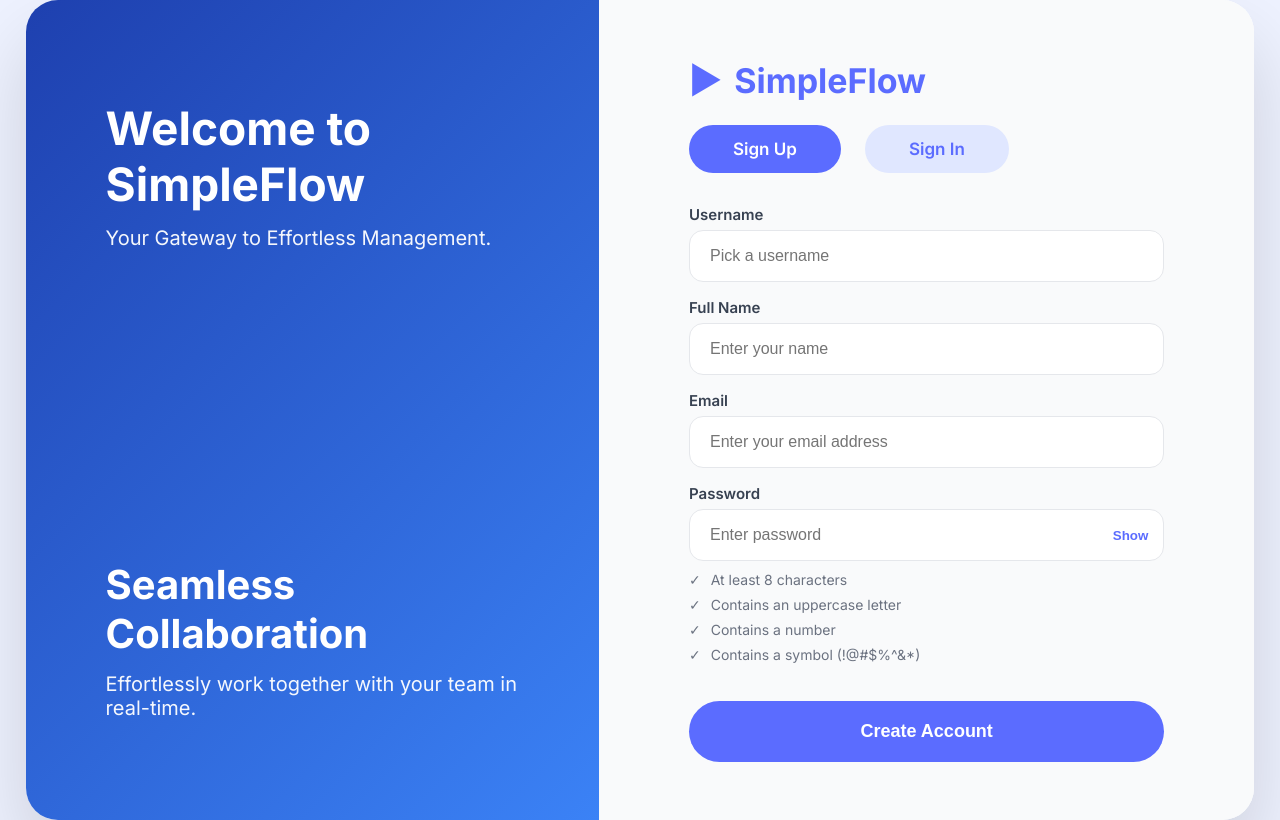
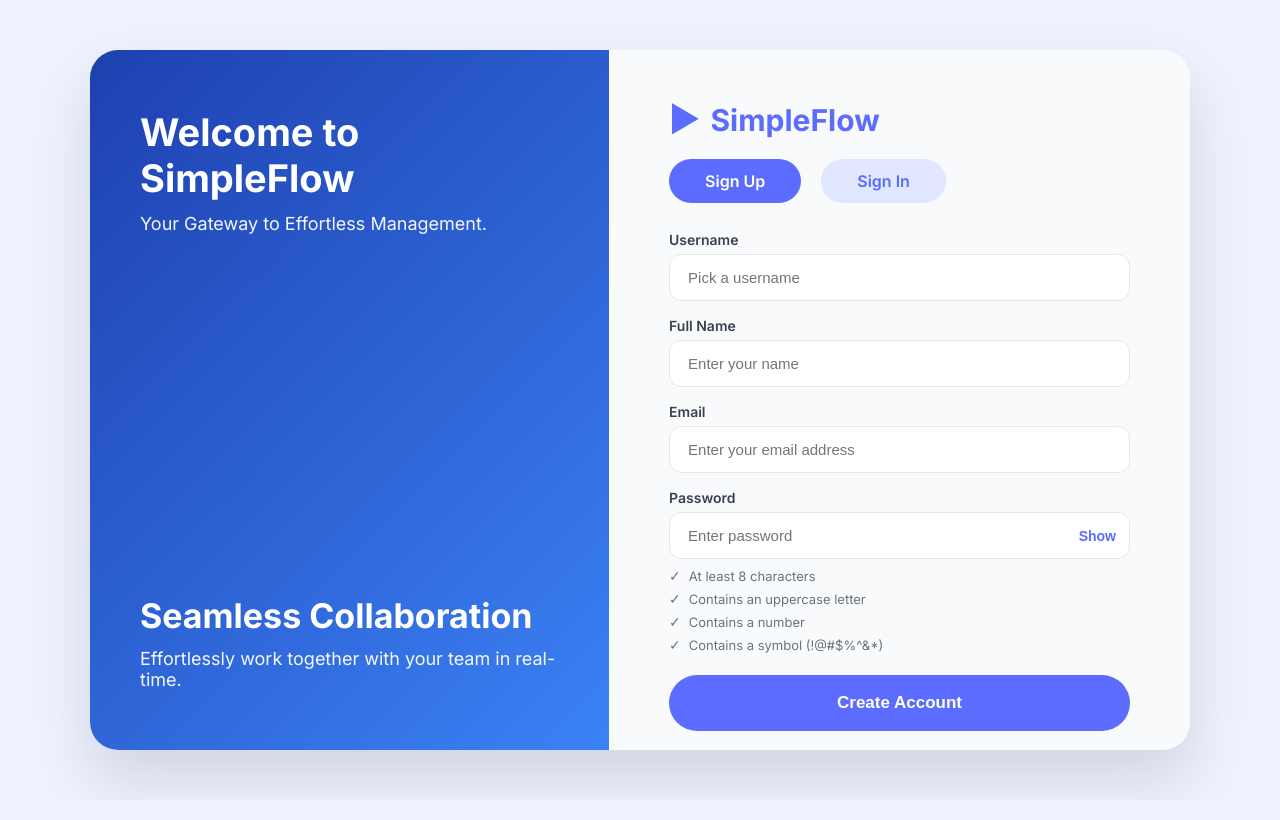
Before and after one commit to akbarizahra2005-source/Final_project_zahra_akbari_4041, a plain HTML site: page index.html in a window 1280 px wide. Drawn offline with Linux system fonts and the light colour scheme.

Commit message:
Update index.html

```diff
--- a/index.html
+++ b/index.html
@@ -15,7 +15,7 @@
         --primary-dark: #4f46e5;
         --border: #e5e7eb;
         --bg: #f9fafb;
-        --radius: 32px;
+        --radius: 28px;
         --success: #10b981;
         --error: #ef4444;
         --neutral: #6b7280;
@@ -34,24 +34,24 @@
         display: flex;
         align-items: center;
         justify-content: center;
+        padding: 20px;
       }
 
       .container {
-        width: 1400px;
-        max-width: 96%;
-        height: 820px;
+        width: 1100px;
+        max-width: 95%;
+        height: 700px;
         background: #fff;
         border-radius: var(--radius);
         display: flex;
         overflow: hidden;
-        box-shadow: 0 40px 80px rgba(0, 0, 0, 0.15);
+        box-shadow: 0 30px 60px rgba(0, 0, 0, 0.12);
       }
 
-      /* LEFT */
       .left-panel {
         flex: 1;
         background: linear-gradient(135deg, #1e40af, #3b82f6);
-        padding: 100px 80px;
+        padding: 60px 50px;
         display: flex;
         flex-direction: column;
         justify-content: space-between;
@@ -59,57 +59,58 @@
       }
 
       .left-panel h1 {
-        font-size: 46px;
+        font-size: 38px;
         font-weight: 700;
+        line-height: 1.2;
       }
       .left-panel p {
-        font-size: 20px;
-        margin-top: 14px;
+        font-size: 18px;
+        margin-top: 12px;
         opacity: 0.95;
       }
 
       .left-panel h2 {
-        font-size: 40px;
+        font-size: 34px;
         font-weight: 700;
       }
       .left-panel .bottom p {
-        font-size: 20px;
-        margin-top: 14px;
+        font-size: 18px;
+        margin-top: 12px;
       }
 
-      /* RIGHT */
       .right-panel {
-        flex: 1.15;
-        padding: 60px 90px;
+        flex: 1.1;
+        padding: 50px 60px;
         background: var(--bg);
       }
 
       .logo {
         display: flex;
         align-items: center;
-        font-size: 34px;
+        font-size: 30px;
         font-weight: 700;
         color: var(--primary);
-        margin-bottom: 24px;
+        margin-bottom: 20px;
       }
 
       .logo::before {
         content: "▶";
-        margin-right: 14px;
+        margin-right: 12px;
+        font-size: 32px;
       }
 
       .tabs {
         display: flex;
-        gap: 24px;
-        margin-bottom: 32px;
+        gap: 20px;
+        margin-bottom: 28px;
       }
 
       .tab {
-        padding: 14px 44px;
-        border-radius: 28px;
+        padding: 12px 36px;
+        border-radius: 24px;
         font-weight: 600;
         cursor: pointer;
-        font-size: 17px;
+        font-size: 16px;
       }
 
       .tab.active {
@@ -128,17 +129,17 @@
       label {
         display: block;
         margin-bottom: 6px;
-        font-size: 15px;
+        font-size: 14px;
         font-weight: 600;
         color: #374151;
       }
 
       input {
         width: 100%;
-        padding: 16px 20px;
+        padding: 14px 18px;
         border: 1px solid var(--border);
-        border-radius: 14px;
-        font-size: 16px;
+        border-radius: 12px;
+        font-size: 15px;
       }
 
       .input-wrapper {
@@ -147,7 +148,7 @@
 
       .toggle-password {
         position: absolute;
-        right: 16px;
+        right: 14px;
         top: 50%;
         transform: translateY(-50%);
         border: none;
@@ -155,18 +156,18 @@
         color: var(--primary);
         font-weight: 600;
         cursor: pointer;
+        font-size: 14px;
       }
 
-      /* PASSWORD RULES */
       .password-rules {
-        margin-top: 10px;
+        margin-top: 8px;
         display: flex;
         flex-direction: column;
-        gap: 8px;
+        gap: 6px;
       }
 
       .rule {
-        font-size: 14px;
+        font-size: 13px;
         color: var(--neutral);
         display: flex;
         align-items: center;
@@ -174,46 +175,61 @@
 
       .rule::before {
         content: "✓";
-        margin-right: 10px;
-        color: var(--neutral);
+        margin-right: 8px;
+        font-size: 14px;
       }
 
       .rule.valid {
         color: var(--success);
       }
-
       .rule.valid::before {
         color: var(--success);
       }
-
       .rule.invalid {
         color: var(--error);
       }
-
       .rule.invalid::before {
         color: var(--error);
       }
 
-      /* BUTTON */
       .submit {
-        margin-top: 22px;
+        margin-top: 6px;
         width: 100%;
-        padding: 20px;
+        padding: 18px;
         background: var(--primary);
         border: none;
-        border-radius: 36px;
+        border-radius: 32px;
         color: #fff;
-        font-size: 18px;
+        font-size: 17px;
         font-weight: 600;
         cursor: pointer;
       }
 
       .success {
-        margin-top: 16px;
+        margin-top: 14px;
         text-align: center;
         color: var(--success);
         font-weight: 600;
         display: none;
+      }
+
+      @media (max-width: 992px) {
+        .container {
+          flex-direction: column;
+          height: auto;
+          max-height: 90vh;
+        }
+        .left-panel {
+          padding: 50px 40px;
+          justify-content: center;
+          text-align: center;
+        }
+        .left-panel .bottom {
+          display: none;
+        }
+        .right-panel {
+          padding: 40px;
+        }
       }
     </style>
   </head>
@@ -240,18 +256,15 @@
         </div>
 
         <form id="form">
-          <!-- Sign Up -->
           <div id="signup-form">
             <div class="form-group">
               <label>Username</label>
               <input placeholder="Pick a username" />
             </div>
-
             <div class="form-group">
               <label>Full Name</label>
               <input id="name" placeholder="Enter your name" />
             </div>
-
             <div class="form-group">
               <label>Email</label>
               <input
@@ -260,7 +273,6 @@
                 placeholder="Enter your email address"
               />
             </div>
-
             <div class="form-group">
               <label>Password</label>
               <div class="input-wrapper">
@@ -271,7 +283,6 @@
                 />
                 <button type="button" class="toggle-password">Show</button>
               </div>
-
               <div class="password-rules">
                 <div class="rule" id="len">At least 8 characters</div>
                 <div class="rule" id="upper">Contains an uppercase letter</div>
@@ -279,14 +290,12 @@
                 <div class="rule" id="symbol">Contains a symbol (!@#$%^&*)</div>
               </div>
             </div>
-
             <button type="submit" class="submit">Create Account</button>
             <div class="success" id="success">
               Account Created Successfully!
             </div>
           </div>
 
-          <!-- Sign In -->
           <div id="signin-form" style="display: none">
             <div class="form-group">
               <label>Username</label>
@@ -325,8 +334,7 @@
               el.classList.add("invalid");
               el.classList.remove("valid");
             } else {
-              el.classList.remove("valid");
-              el.classList.remove("invalid");
+              el.classList.remove("valid", "invalid");
             }
           });
         });
@@ -337,14 +345,18 @@
         const ok = pass
           ? Object.values(rules).every((fn) => fn(pass.value))
           : true;
-        if (document.getElementById("signup-form").style.display !== "none") {
-          if (ok) success.style.display = "block";
-        } else {
-          alert("Logged in!"); // میتونی با عملکرد واقعی جایگزین کنی
+        if (
+          document.getElementById("signup-form").style.display !== "none" &&
+          ok
+        ) {
+          success.style.display = "block";
+        } else if (
+          document.getElementById("signin-form").style.display !== "none"
+        ) {
+          alert("Logged in!");
         }
       };
 
-      // Toggle Password
       document.querySelectorAll(".toggle-password").forEach((btn) => {
         btn.onclick = (e) => {
           const i = e.target.previousElementSibling;
@@ -353,7 +365,6 @@
         };
       });
 
-      // Tab switch
       const signupTab = document.getElementById("signup-tab");
       const signinTab = document.getElementById("signin-tab");
       const signupForm = document.getElementById("signup-form");
```
